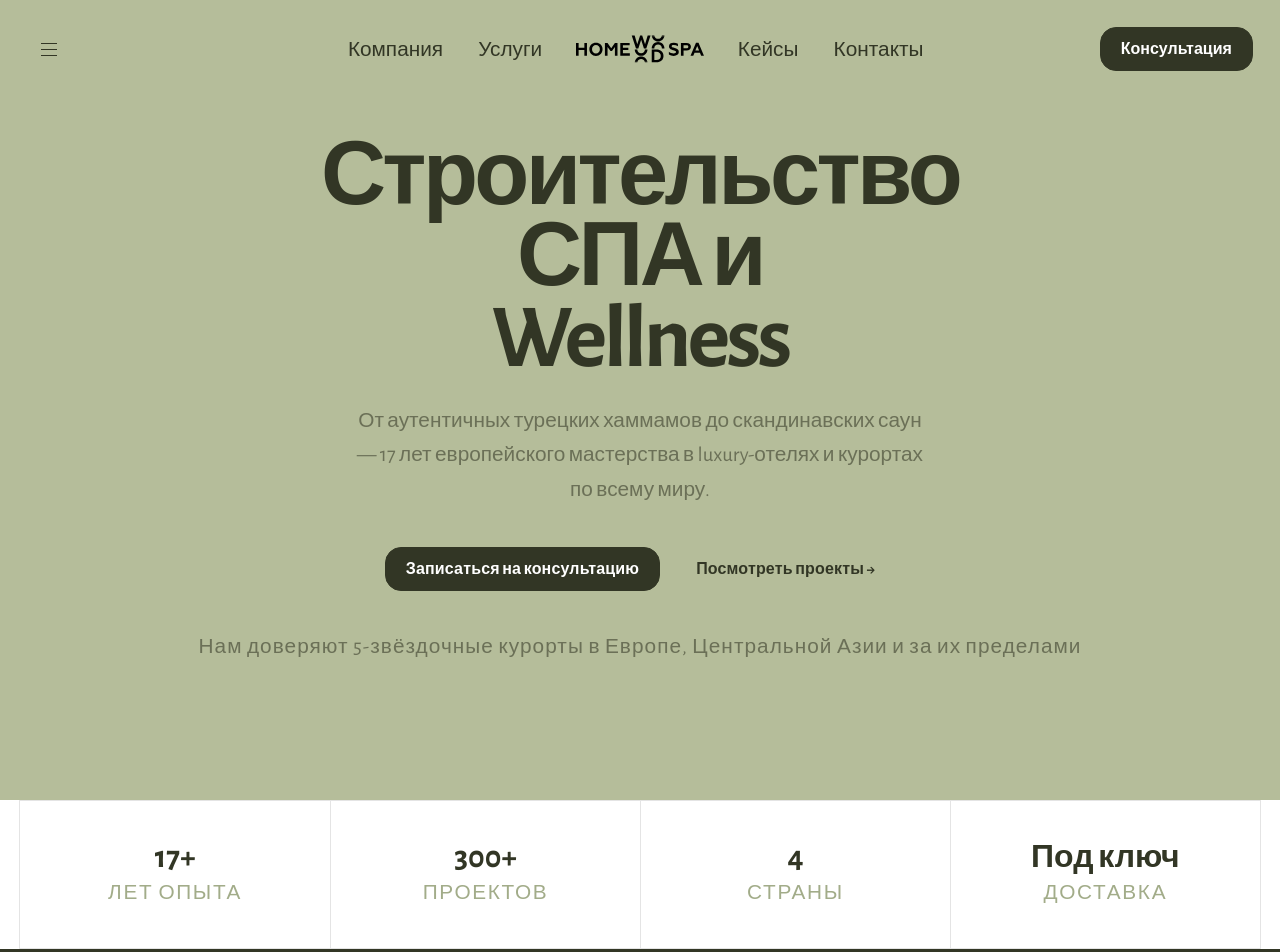
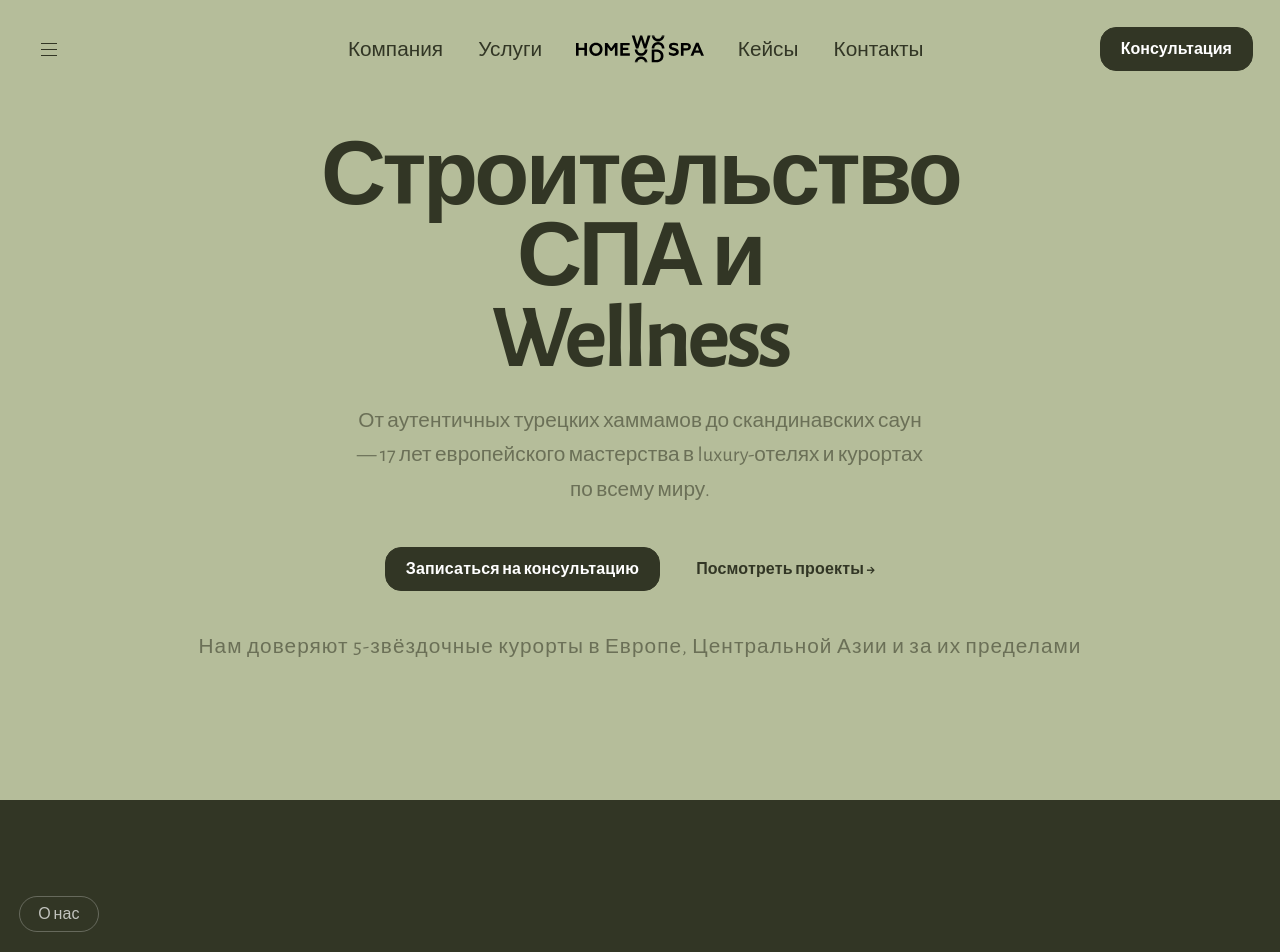
Before and after one commit to digitalcluster25/hws, a React (Vite) app: page / in a window 1280 px wide. Shown: the top 952 px of the page. Built offline with nearby package versions, Linux system fonts and the light colour scheme.

Commit message:
feat: remove social proof stats section

```diff
--- a/src/wireframe/Wireframe.jsx
+++ b/src/wireframe/Wireframe.jsx
@@ -74,20 +74,6 @@ export default function Wireframe() {
           <p className="hws-small tc-muted" style={{ letterSpacing: '0.05em' }}>
             Нам доверяют 5-звёздочные курорты в Европе, Центральной Азии и за их пределами
           </p>
-        </div>
-      </section>
-
-      {/* ── 2. SOCIAL PROOF ── */}
-      <section style={px}>
-        <div style={wrap}>
-          <div className="grid grid-cols-2 md:grid-cols-4 divide-x divide-y md:divide-y-0 divide-gray-200 border border-gray-200">
-            {[{num:'17+',label:'лет опыта'},{num:'300+',label:'проектов'},{num:'4',label:'страны'},{num:'Под ключ',label:'доставка'}].map(({num,label}) => (
-              <div key={num} className="flex flex-col items-center gap-1 py-10 px-4">
-                <span className="stat-num">{num}</span>
-                <span className="stat-label">{label}</span>
-              </div>
-            ))}
-          </div>
         </div>
       </section>
 
```
